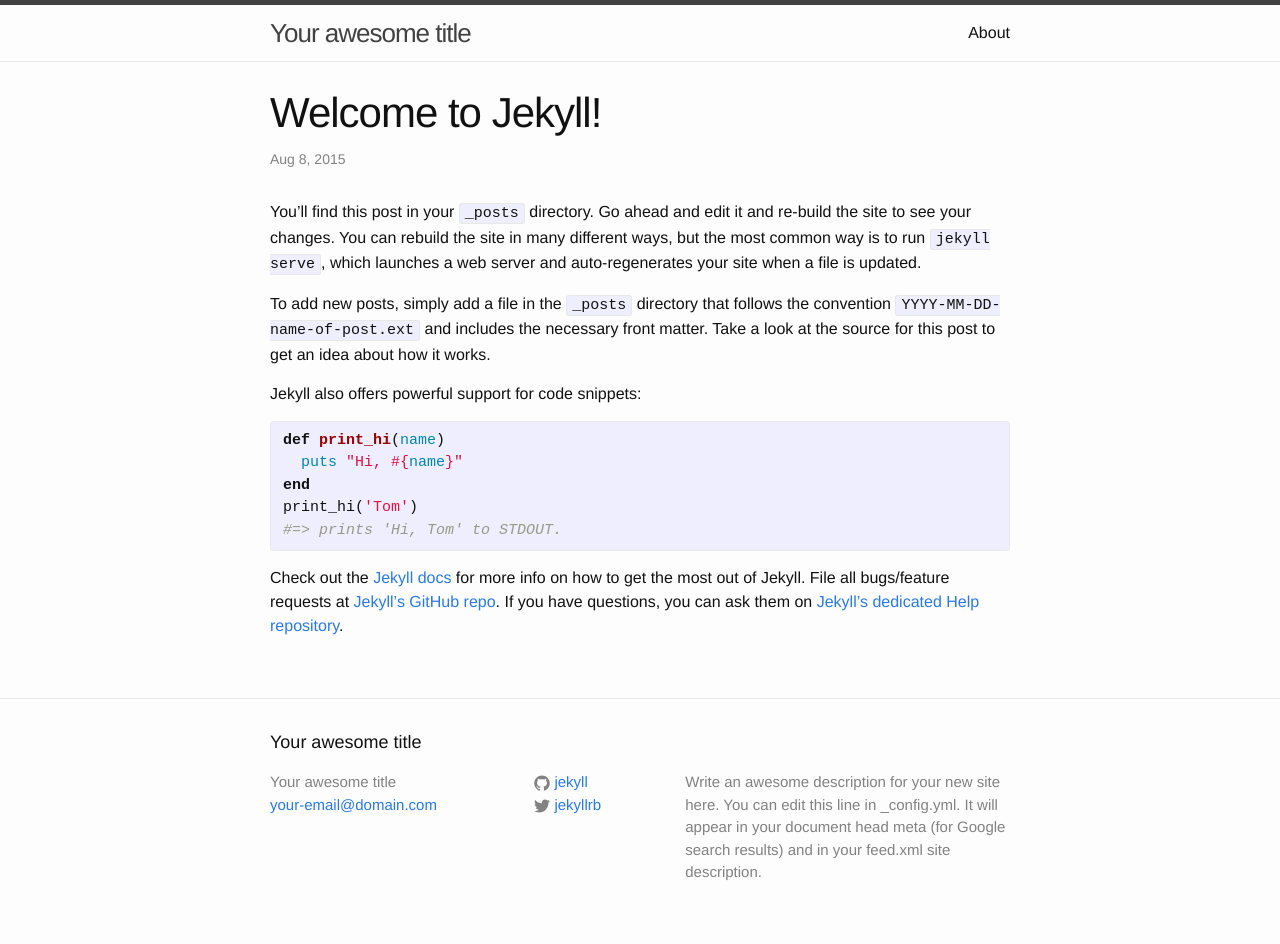
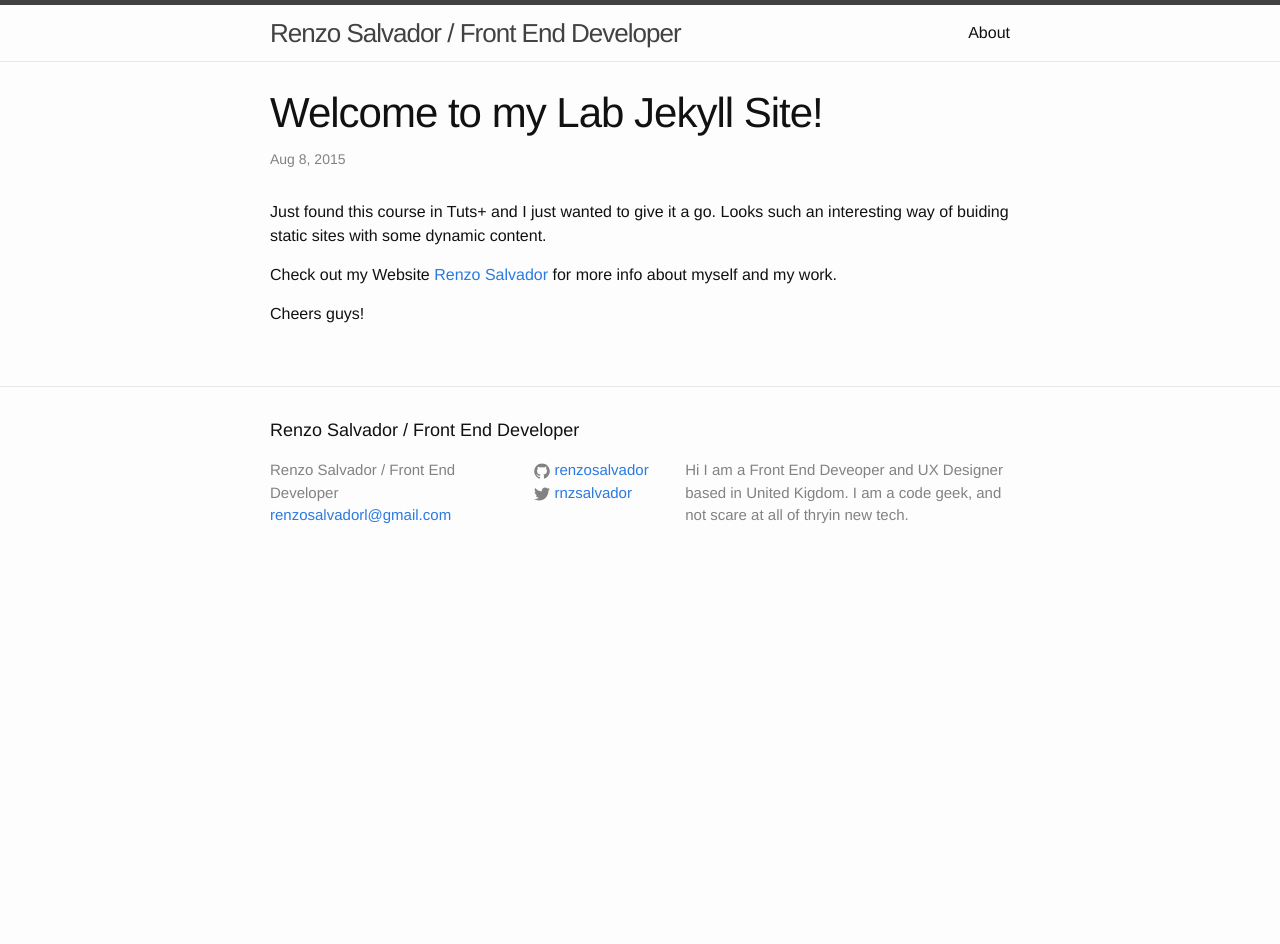
Before and after one commit to renzosalvador/jekyllsite, a Jekyll site: the page built from _posts/2015-08-08-welcome-to-jekyll.markdown, in a window 1280 px wide. Built offline with Jekyll 4.4.1, drawn with Linux system fonts in a browser that asks for light colours; after the commit the page ends 900 px from its top, so only the background shows below that.

Commit message:
first configuration

```diff
--- a/_config.yml
+++ b/_config.yml
@@ -1,14 +1,13 @@
 # Site settings
-title: Your awesome title
-email: your-email@domain.com
+title: Renzo Salvador / Front End Developer
+email: renzosalvadorl@gmail.com
 description: > # this means to ignore newlines until "baseurl:"
-  Write an awesome description for your new site here. You can edit this
-  line in _config.yml. It will appear in your document head meta (for
-  Google search results) and in your feed.xml site description.
+  Hi I am a Front End Deveoper and UX Designer based in United Kigdom.
+  I am a code geek, and not scare at all of thryin new tech.
 baseurl: "" # the subpath of your site, e.g. /blog/
 url: "http://yourdomain.com" # the base hostname & protocol for your site
-twitter_username: jekyllrb
-github_username:  jekyll
+twitter_username: rnzsalvador
+github_username:  renzosalvador
 
 # Build settings
 markdown: kramdown
--- a/_posts/2015-08-08-welcome-to-jekyll.markdown
+++ b/_posts/2015-08-08-welcome-to-jekyll.markdown
@@ -1,25 +1,15 @@
 ---
 layout: post
-title:  "Welcome to Jekyll!"
+title:  "Welcome to my Lab Jekyll Site!"
 date:   2015-08-08 16:34:40
 categories: jekyll update
 ---
-You’ll find this post in your `_posts` directory. Go ahead and edit it and re-build the site to see your changes. You can rebuild the site in many different ways, but the most common way is to run `jekyll serve`, which launches a web server and auto-regenerates your site when a file is updated.
+Just found this course in Tuts+ and I just wanted to give it a go. Looks such an interesting way of buiding static sites with some dynamic content.
 
-To add new posts, simply add a file in the `_posts` directory that follows the convention `YYYY-MM-DD-name-of-post.ext` and includes the necessary front matter. Take a look at the source for this post to get an idea about how it works.
 
-Jekyll also offers powerful support for code snippets:
 
-{% highlight ruby %}
-def print_hi(name)
-  puts "Hi, #{name}"
-end
-print_hi('Tom')
-#=> prints 'Hi, Tom' to STDOUT.
-{% endhighlight %}
+Check out my Website [Renzo Salvador][renzo] for more info about myself and my work.
 
-Check out the [Jekyll docs][jekyll] for more info on how to get the most out of Jekyll. File all bugs/feature requests at [Jekyll’s GitHub repo][jekyll-gh]. If you have questions, you can ask them on [Jekyll’s dedicated Help repository][jekyll-help].
+Cheers guys!
 
-[jekyll]:      http://jekyllrb.com
-[jekyll-gh]:   https://github.com/jekyll/jekyll
-[jekyll-help]: https://github.com/jekyll/jekyll-help
+[renzo]:      http://www.renzosalvador.com
--- a/index.html
+++ b/index.html
@@ -4,7 +4,7 @@ layout: default
 
 <div class="home">
 
-  <h1 class="page-heading">Articulos</h1>
+  <h1 class="page-heading">Blog</h1>
 
   <ul class="post-list">
     {% for post in site.posts %}
```
